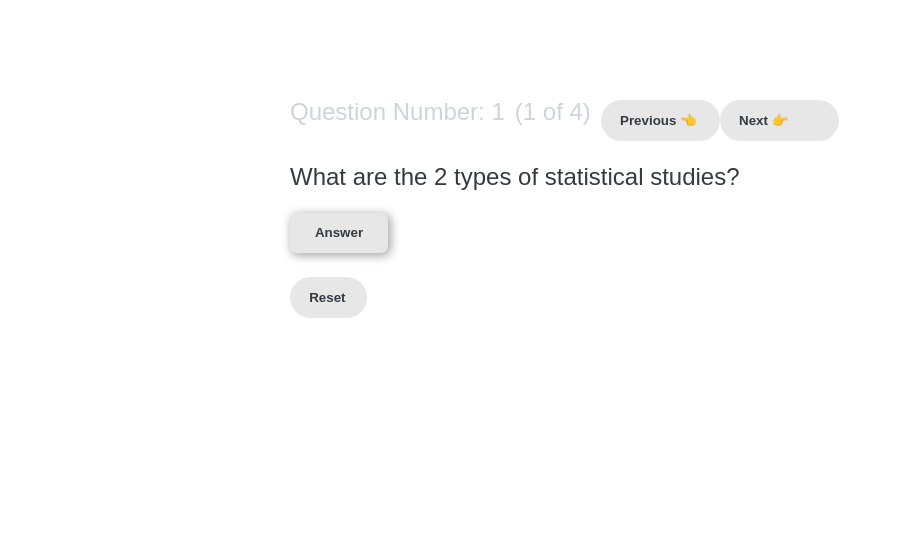
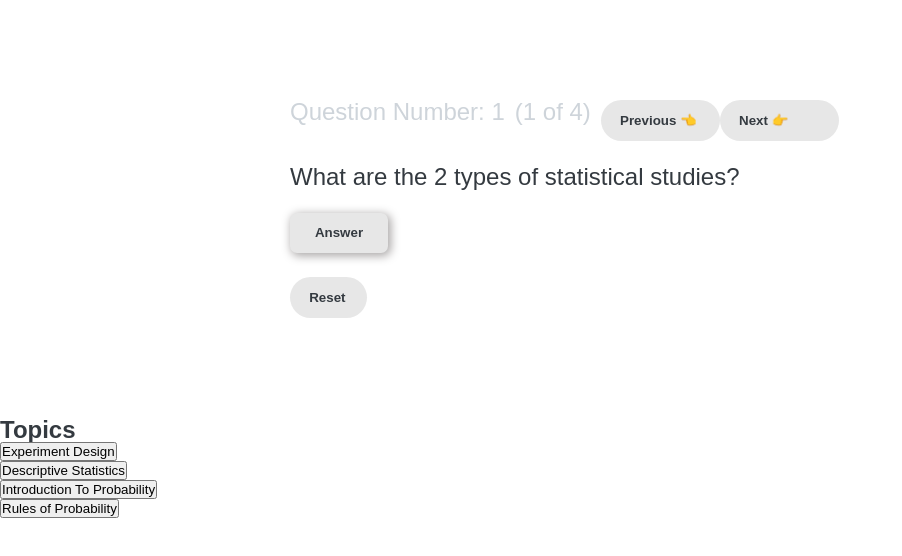
Before and after one commit to Jpkeys29/Statistics-Review-React, a React (Create React App) app: page / in a window 1280 px wide. Shown: the top 556 px of the page, without its empty margins (0-902 px from the left). Built offline with nearby package versions, Linux system fonts and the light colour scheme.

Commit message:
Sidebar Topics

```diff
--- a/src/App.js
+++ b/src/App.js
@@ -1,11 +1,24 @@
 import './styles.css';
 import {quests} from './questsArray.js'
 import Question from './question.js';
+import QuestionList from './QuestionList.js'
 
 export default function App() {
+  function handleToggle (){
+    console.log('Funciona!');
+  }
   return (
     <div>
       <Question preguntas={quests}/>
+      <section className='sidebar'>
+        <h2>Topics</h2>
+        <menu>
+          <QuestionList onClick={handleToggle}>Experiment Design</QuestionList>
+          <QuestionList onClick={handleToggle}>Descriptive Statistics</QuestionList>
+          <QuestionList onClick={handleToggle}>Introduction To Probability</QuestionList>
+          <QuestionList onClick={handleToggle}>Rules of Probability</QuestionList>
+        </menu>
+      </section>
     </div>
   );
 }
--- /dev/null
+++ b/src/QuestionList.js
@@ -0,0 +1,11 @@
+// import {quests} from './questsArray.js'
+// import { useState } from 'react';
+
+export default function QuestionList ({children,onClick}){
+    // const [topic , setTopic] = useState('');
+    return (
+        <ul>
+            <button onClick={onClick}>{children}</button>
+        </ul>
+    );
+}
```
